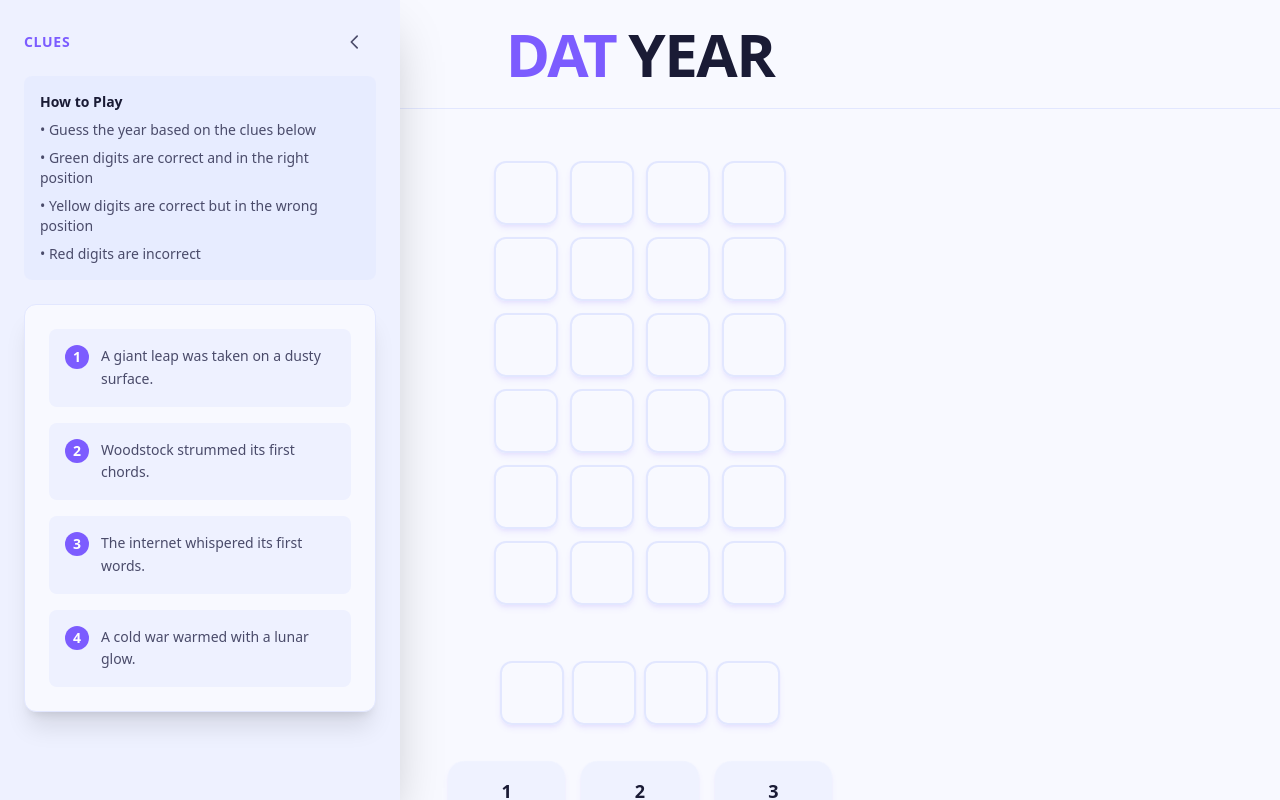
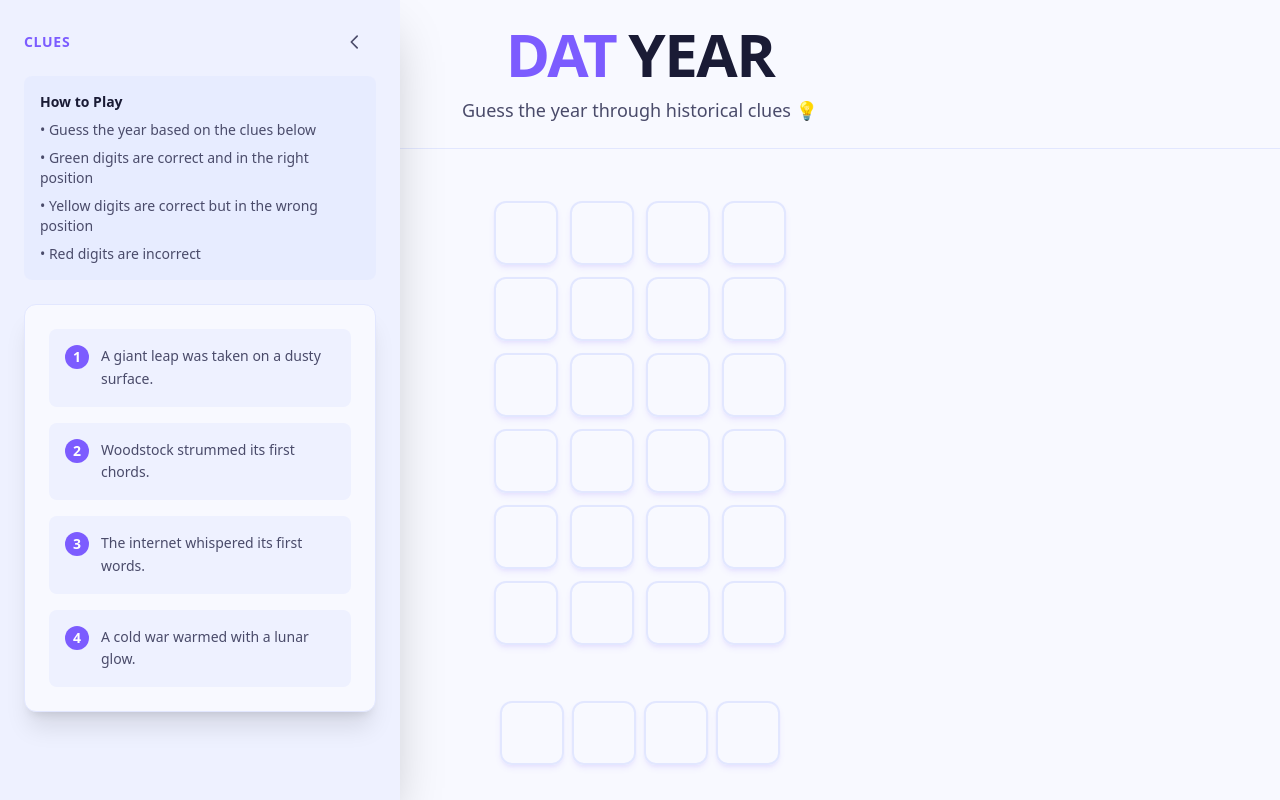
Before and after one commit to gpetiot/guess-year-js, a React (Vite) app: page / in a window 1280 px wide. Shown: the top 800 px of the page. Built offline with nearby package versions, Linux system fonts and the light colour scheme.

Commit message:
Feat(ui): add explanatory subtitle to header

```diff
--- a/src/App.tsx
+++ b/src/App.tsx
@@ -67,13 +67,16 @@ const GameContent = () => {
       {/* Main Content */}
       <div className="flex min-h-screen flex-col items-center">
         <header className="w-full border-b border-bg-tertiary bg-bg">
-          <div className="container mx-auto flex items-center justify-center px-4 py-6">
+          <div className="container mx-auto flex flex-col items-center px-4 py-6">
             <h1 className="flex items-baseline gap-3 text-5xl font-black tracking-tight sm:text-6xl">
               <span className="relative">
                 <span className="text-primary">DAT</span>
               </span>
               <span className="text-text">YEAR</span>
             </h1>
+            <p className="mt-3 text-center text-lg font-medium text-text-secondary">
+              Guess the year through historical clues 💡
+            </p>
           </div>
         </header>
 
```
